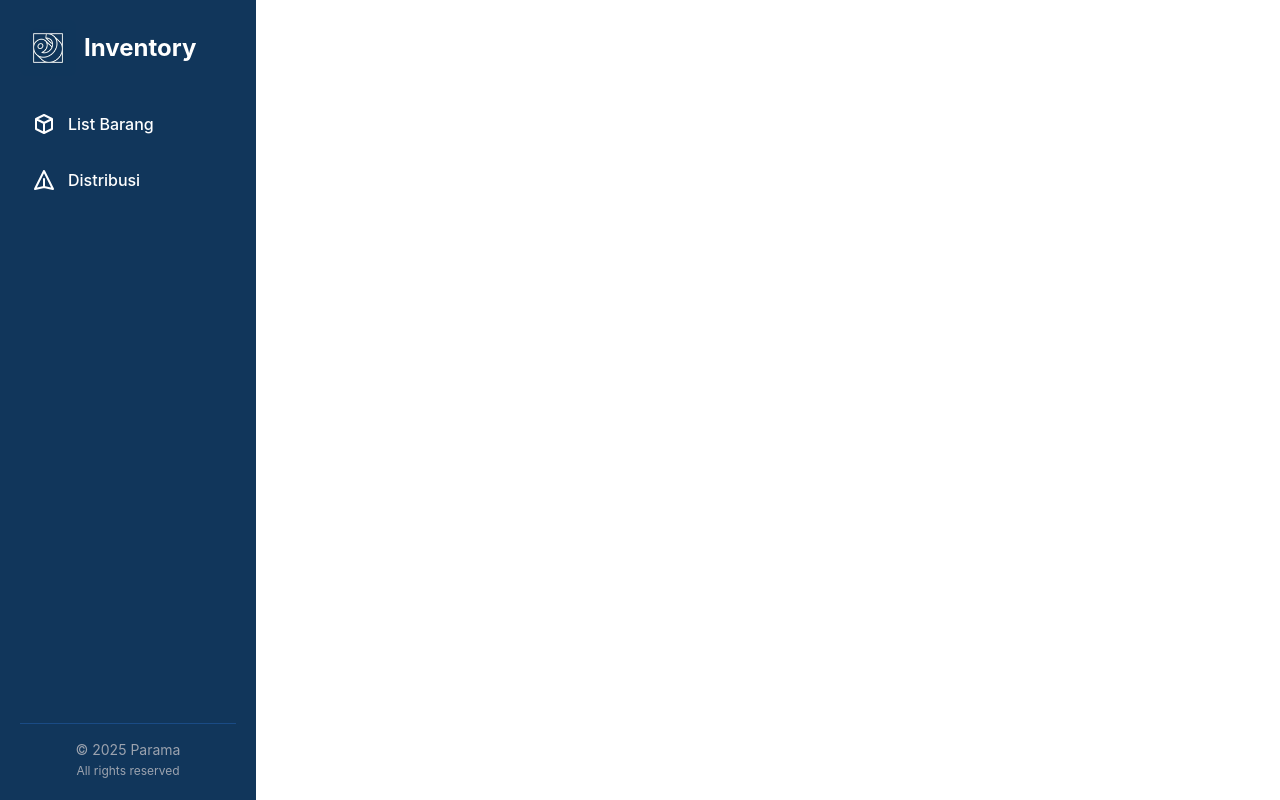
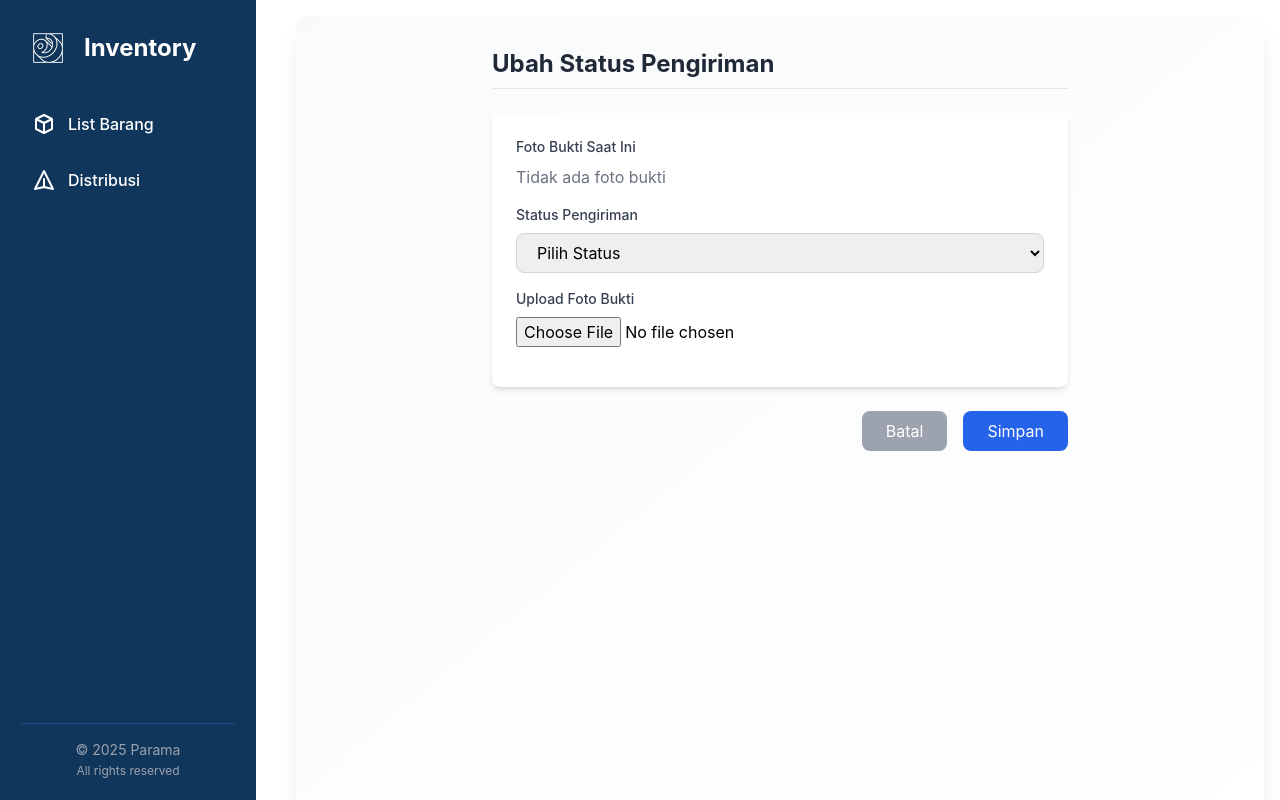
Before and after one commit to Mortalsinner/Inventory-Parama, a React (Create React App) app: page /distribusi/UbahStatusDistribusi/1 in a window 1280 px wide. Built offline with nearby package versions, Linux system fonts and the light colour scheme; no server answers; the database is empty.

Commit message:
menambahkan fotobukti pada page distribusi dan mengubah button menjadi dropdown

```diff
--- a/src/App.js
+++ b/src/App.js
@@ -13,6 +13,7 @@ import AddSekolah from '../Stylist/AddSekolah.jsx';
 import AddStok from '../Stylist/AddStok.jsx';
 import TableDistribusi from '../Stylist/Component/TableDistribusi.jsx';
 import DetailDis from '../Stylist/DetailDis.jsx';
+import UbahStatusDistribusi from './Stylist/ubahStatusDistribusi.jsx';
 
 function App() {
   return (
@@ -32,6 +33,7 @@ function App() {
             <Route path="AddSekolah" element={<AddSekolah />} />
             <Route path="AddStok/:KodeStok" element={<AddStok />} />
             <Route path="DetailDis/:KodeStok" element={<DetailDis />} />
+            <Route path="UbahStatusDistribusi/:KodeStok" element={<UbahStatusDistribusi />} />
           </Routes>
         </div>
       </div>
--- a/src/Stylist/DetailDis.jsx
+++ b/src/Stylist/DetailDis.jsx
@@ -1,6 +1,8 @@
 import { useState, useEffect } from "react";
 import { Link, useParams } from "react-router-dom";
 import { supabase } from '../CreateClient';
+import jsPDF from "jspdf";
+import autoTable from "jspdf-autotable";
 
 const DetailDis = () => {
   const { KodeStok } = useParams(); // diasumsikan ini adalah idDetailDistribusi
@@ -38,6 +40,31 @@ const DetailDis = () => {
     fetchData();
   }, [KodeStok]);
 
+  const handlePrintPDF = () => {
+    const doc = new jsPDF();
+    doc.setFontSize(18);
+    doc.text('Detail Distribusi Barang', 14, 20);
+    doc.setFontSize(12);
+    if (distribusi) {
+      doc.text(`Nama Sekolah: ${distribusi.namaSekolah || '-'}`, 14, 30);
+      doc.text(`Status Pengiriman: ${distribusi.statusPengiriman || '-'}`, 14, 38);
+    }
+    autoTable(doc, {
+      head: [["Nama Barang", "Qty"]],
+      body: stokBarang.map(item => [
+        barangMap[item.idBarang]?.namaBarang || '-',
+        item.qtyBarang
+      ]),
+      startY: 48,
+      styles: { fontSize: 10 },
+      headStyles: { fillColor: [66, 66, 66] },
+      alternateRowStyles: { fillColor: [245, 245, 245] }
+    });
+    // Nama file PDF sesuai nama sekolah
+    const namaSekolah = distribusi?.namaSekolah ? distribusi.namaSekolah.replace(/\s+/g, '_') : 'detail-distribusi';
+    doc.save(`List_Property-${namaSekolah}.pdf`);
+};
+
   return (
     <div className="flex-1 p-4 bg-white shadow-md rounded-lg h-screen overflow-auto text-black">
       <h2 className="text-xl font-bold mb-4">
@@ -49,6 +76,7 @@ const DetailDis = () => {
           <p><b>Status Pengiriman:</b> {distribusi.statusPengiriman}</p>
         </div>
       )}
+
       <table className="w-full border-collapse border border-gray-300 text-black">
         <thead>
           <tr className="bg-gray-900 text-white">
@@ -65,9 +93,22 @@ const DetailDis = () => {
           ))}
         </tbody>
       </table>
+
+
       <Link to="/distribusi">
         <button className="btn btn-error ml-4 mt-4 text-white">Back</button>
-      </Link>
+      </Link> &nbsp;
+      <button
+        onClick={handlePrintPDF}
+        className="btn btn-primary ml-4 mt-4 text-white"
+      >
+         <svg className="w-5 h-5" fill="none" stroke="currentColor" viewBox="0 0 24 24">
+                            <path strokeLinecap="round" strokeLinejoin="round" strokeWidth={2} d="M12 10v6m0 0l-3-3m3 3l3-3m2 8H7a2 2 0 01-2-2V5a2 2 0 012-2h5.586a1 1 0 01.707.293l5.414 5.414a1 1 0 01.293.707V19a2 2 0 01-2 2z" />
+                        </svg>
+        Print PDF
+      </button>
+
+
     </div>
   );
 };
--- a/src/Stylist/Distribusi.jsx
+++ b/src/Stylist/Distribusi.jsx
@@ -8,6 +8,7 @@ import TableDistribusi from './Component/TableDistribusi.jsx';
 import AddSekolah from './AddSekolah.jsx';
 import AddStok from './AddStok.jsx';
 import DetailDis from './DetailDis.jsx';
+import UbahStatusDistribusi from './ubahStatusDistribusi.jsx';
 
 function Distribusi() {
   useEffect(() => {
@@ -23,6 +24,7 @@ function Distribusi() {
           <Route path="AddSekolah" element={<AddSekolah />} />
           <Route path="AddStok/:KodeStok" element={<AddStok />} />
           <Route path="DetailDis/:KodeStok" element={<DetailDis />} />
+          <Route path="UbahStatusDistribusi/:KodeStok" element={<UbahStatusDistribusi />} />
         </Routes>
       </div>
     </div>
--- /dev/null
+++ b/src/Stylist/ubahStatusDistribusi.jsx
@@ -0,0 +1,171 @@
+import { useState, useEffect } from 'react';
+import { useNavigate, useParams } from 'react-router-dom';
+import { supabase } from '../CreateClient';
+import Swal from 'sweetalert2';
+
+const UbahStatusDistribusi = () => {
+  const { KodeStok } = useParams(); // diasumsikan ini adalah idDetailDistribusi
+  const navigate = useNavigate();
+  const [statusPengiriman, setStatusPengiriman] = useState('');
+  const [loading, setLoading] = useState(true);
+  const [fotoBukti, setFotoBukti] = useState(null);
+  const [uploading, setUploading] = useState(false);
+  const [fotoBuktiUrl, setFotoBuktiUrl] = useState(null);
+
+  useEffect(() => {
+    const fetchDistribusi = async () => {
+      const { data, error } = await supabase
+        .from('Distribusi_Barang')
+        .select('statusPengiriman, fotoBukti')
+        .eq('idDetailDistribusi', KodeStok)
+        .single();
+      if (!error && data) {
+        setStatusPengiriman(data.statusPengiriman || '');
+        setFotoBuktiUrl(data.fotoBukti || null);
+      }
+      setLoading(false);
+    };
+    fetchDistribusi();
+  }, [KodeStok]);
+
+  const handleFileChange = (e) => {
+    if (e.target.files && e.target.files[0]) {
+      setFotoBukti(e.target.files[0]);
+    }
+  };
+
+  const handleSubmit = async (e) => {
+    e.preventDefault();
+    if (!statusPengiriman) {
+      Swal.fire({
+        icon: 'error',
+        title: 'Validasi Gagal',
+        text: 'Status Pengiriman wajib diisi!'
+      });
+      return;
+    }
+    setUploading(true);
+    let fotoBuktiUrl = null;
+
+    try {
+      // Upload foto jika ada file yang dipilih
+      if (fotoBukti) {
+        const fileExt = fotoBukti.name.split('.').pop();
+        const fileName = `bukti_${KodeStok}_${Date.now()}.${fileExt}`;
+        const { data: uploadData, error: uploadError } = await supabase
+          .storage
+          .from('fotobukti')
+          .upload(fileName, fotoBukti, {
+            cacheControl: '3600',
+            upsert: false
+          });
+        if (uploadError) throw uploadError;
+        // Dapatkan public URL
+        const { data: publicUrlData } = supabase
+          .storage
+          .from('fotobukti')
+          .getPublicUrl(fileName);
+        fotoBuktiUrl = publicUrlData.publicUrl;
+      }
+
+      // Update statusPengiriman dan fotoBukti di database
+      const { error } = await supabase
+        .from('Distribusi_Barang')
+        .update(
+          fotoBuktiUrl
+            ? { statusPengiriman, fotoBukti: fotoBuktiUrl }
+            : { statusPengiriman }
+        )
+        .eq('idDetailDistribusi', KodeStok);
+      if (error) throw error;
+
+      Swal.fire({
+        icon: 'success',
+        title: 'Sukses',
+        text: 'Status pengiriman berhasil diubah!',
+        timer: 1500,
+        showConfirmButton: false
+      }).then(() => {
+        navigate('/distribusi');
+      });
+    } catch (error) {
+      Swal.fire({
+        icon: 'error',
+        title: 'Error',
+        text: error.message
+      });
+    }
+    setUploading(false);
+  };
+
+  if (loading) return <div>Loading...</div>;
+
+  // Log data hasil fetch untuk debugging
+  console.log("statusPengiriman:", statusPengiriman);
+  console.log("fotoBuktiUrl:", fotoBuktiUrl);
+
+  return (
+    <div className="flex-1 p-8 bg-gradient-to-br from-gray-50 to-white shadow-xl rounded-lg h-screen overflow-auto">
+      <div className="max-w-xl mx-auto">
+        <h2 className="text-2xl font-bold mb-6 text-gray-800 border-b pb-2">
+          Ubah Status Pengiriman
+        </h2>
+        <form onSubmit={handleSubmit} className="space-y-6">
+          <div className="bg-white p-6 rounded-lg shadow-md">
+            <div className="mb-4">
+              <label className="block text-sm font-medium text-gray-700 mb-2">Foto Bukti Saat Ini</label>
+              {fotoBuktiUrl ? (
+                <img src={fotoBuktiUrl} alt="Foto Bukti" className="w-32 h-32 object-cover rounded mb-2" />
+              ) : (
+                <span className="text-gray-500">Tidak ada foto bukti</span>
+              )}
+            </div>
+            <div className="mb-4">
+              <label className="block text-sm font-medium text-gray-700 mb-2">Status Pengiriman</label>
+              <select
+                name="statusPengiriman"
+                value={statusPengiriman}
+                onChange={e => setStatusPengiriman(e.target.value)}
+                className="w-full px-4 py-2 border border-gray-300 rounded-lg"
+                required
+              >
+                <option value="">Pilih Status</option>
+                <option value="belum dikirim">Belum Dikirim</option>
+                <option value="dikirim">Dikirim</option>
+                <option value="diterima">Diterima</option>
+              </select>
+            </div>
+            <div className="mb-4">
+              <label className="block text-sm font-medium text-gray-700 mb-2">Upload Foto Bukti</label>
+              <input
+                type="file"
+                accept="image/*"
+                onChange={handleFileChange}
+                className="w-full"
+              />
+            </div>
+          </div>
+          <div className="flex justify-end gap-4">
+            <button
+              type="button"
+              onClick={() => navigate('/distribusi')}
+              className="px-6 py-2 bg-gray-400 text-white rounded-lg hover:bg-gray-500 transition-colors"
+              disabled={uploading}
+            >
+              Batal
+            </button>
+            <button
+              type="submit"
+              className="px-6 py-2 bg-blue-600 text-white rounded-lg hover:bg-blue-700 transition-colors"
+              disabled={uploading}
+            >
+              {uploading ? "Menyimpan..." : "Simpan"}
+            </button>
+          </div>
+        </form>
+      </div>
+    </div>
+  );
+};
+
+export default UbahStatusDistribusi;
--- a/src/index.js
+++ b/src/index.js
@@ -13,6 +13,7 @@ root.render(
   <React.StrictMode>
     <BrowserRouter>
       <Routes>
+        {/* Route Nav masukin sini juga */}
         <Route path="/" element={<Login />} />
         <Route path="/home/*" element={<Home />} />
         <Route path="/distribusi/*" element={<Distribusi />} />
```
Also changed, not shown: src/Stylist/Component/TableDistribusi.jsx (+23 -10 lines).
